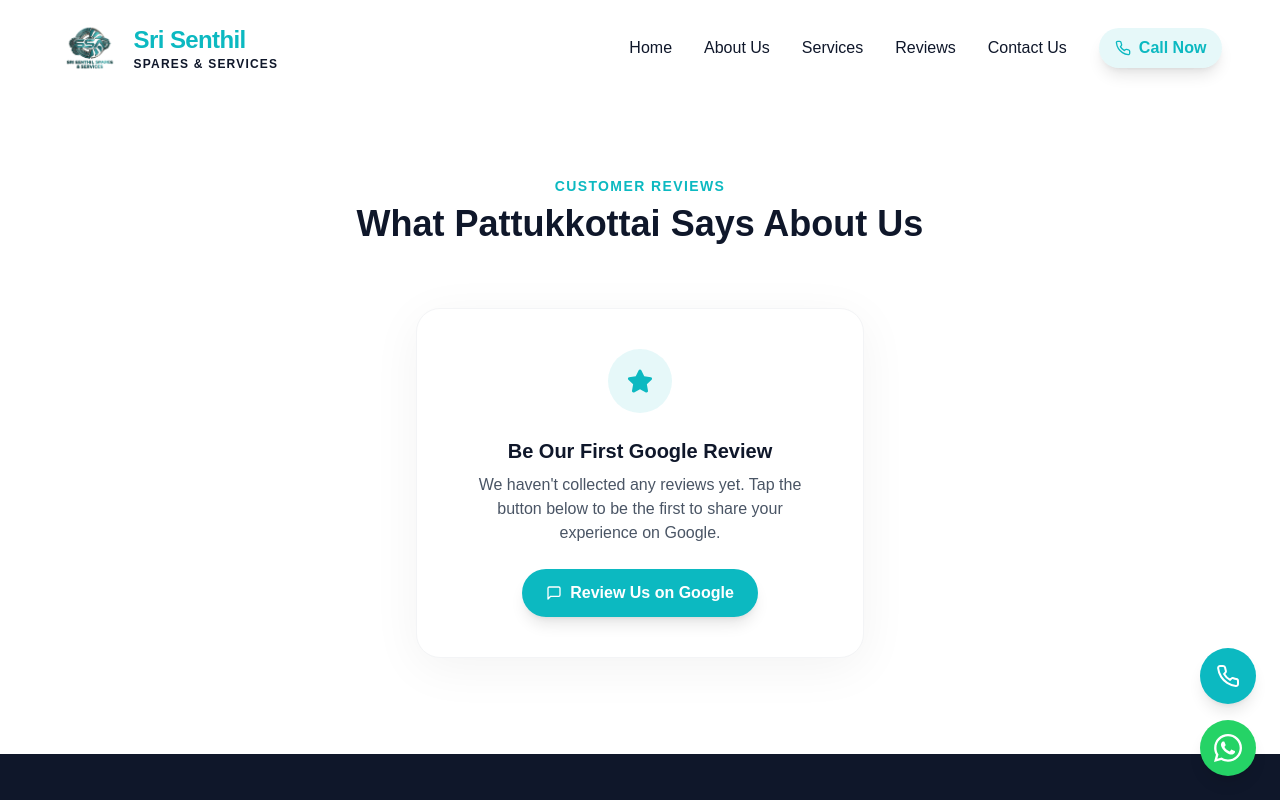
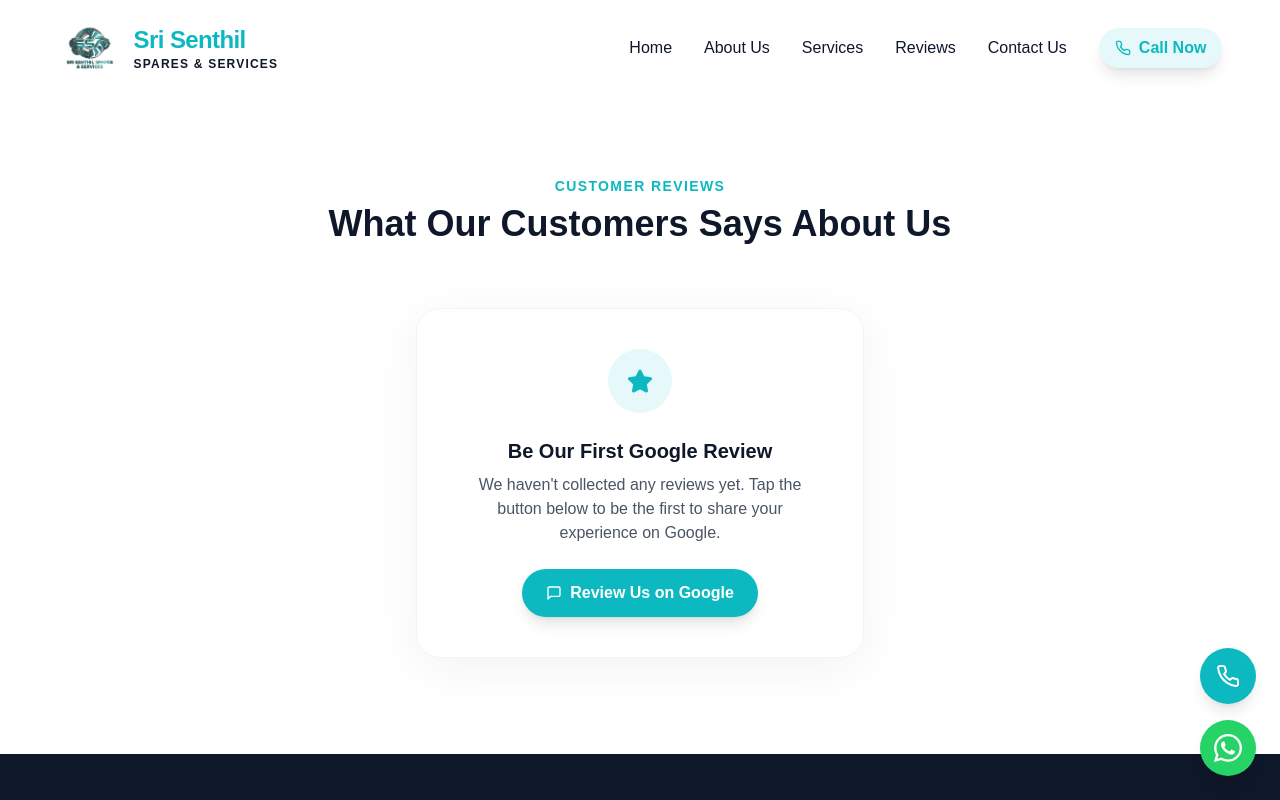
Before and after one commit to Vijay1702/ElectroFix-web, a Next.js app: page /reviews in a window 1280 px wide. Shown: the top 800 px of the page. Built offline with nearby package versions, Linux system fonts and the light colour scheme.

Commit message:
feat: add ReviewsSection component to display customer testimonials and Google review CTA

```diff
--- a/src/components/sections/ReviewsSection.tsx
+++ b/src/components/sections/ReviewsSection.tsx
@@ -26,7 +26,7 @@ export default function ReviewsSection({ reviews }: { reviews: Review[] }) {
       <div className="max-w-[1600px] w-[96%] mx-auto px-4 sm:px-6 lg:px-8">
         <div className="text-center mb-16">
           <h2 className="text-sm font-bold text-primary tracking-widest uppercase mb-2">Customer Reviews</h2>
-          <h3 className="text-3xl md:text-4xl font-bold text-secondary mb-4">What Pattukkottai Says About Us</h3>
+          <h3 className="text-3xl md:text-4xl font-bold text-secondary mb-4">What Our Customers Says About Us</h3>
           {hasReviews && (
             <div className="flex items-center justify-center gap-3">
               <Stars rating={average} />
```
